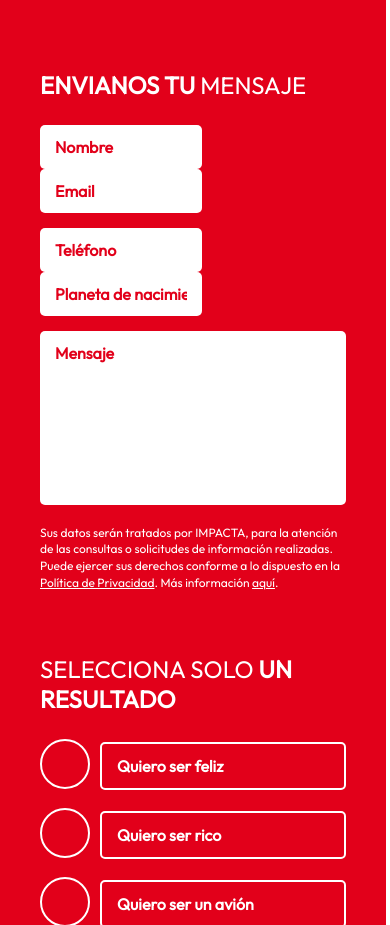
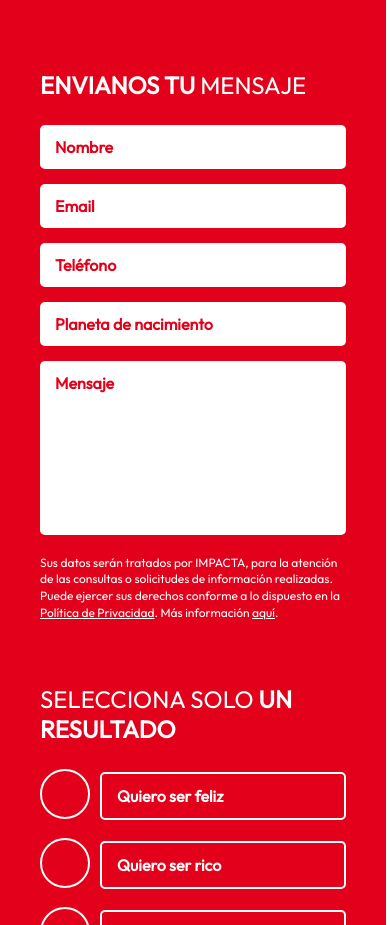
Before and after one commit to ricardojparram/impacta-frontend-prueba-tecnica, a website built with Vite: page index.html in a window 390 px wide. Shown: the part 6580-7505 px from the top of the page. Built offline with nearby package versions, Linux system fonts and the light colour scheme.

Commit message:
feat: contact form responsive

```diff
--- a/src/styles.scss
+++ b/src/styles.scss
@@ -334,7 +334,10 @@ body {
           color: $white;
           font-weight: bold;
           text-align: center;
-          width: 80%;
+          width: 60%;
+          @media (min-width: 768px) {
+            width: 80%;
+          }
         }
       }
 
@@ -345,7 +348,9 @@ body {
         }
 
         .logo-content {
-          width: 50%;
+          @media (min-width: 768px) {
+            width: 50%;
+          }
         }
       }
 
@@ -423,8 +428,13 @@ body {
     display: flex;
     flex-wrap: wrap;
     justify-content: space-between;
+    gap: 15px;
     input {
-      width: 43%;
+      width: 100%;
+      @media (min-width: 900px) {
+        width: 43%;
+        gap: 0;
+      }
     }
   }
 
```
